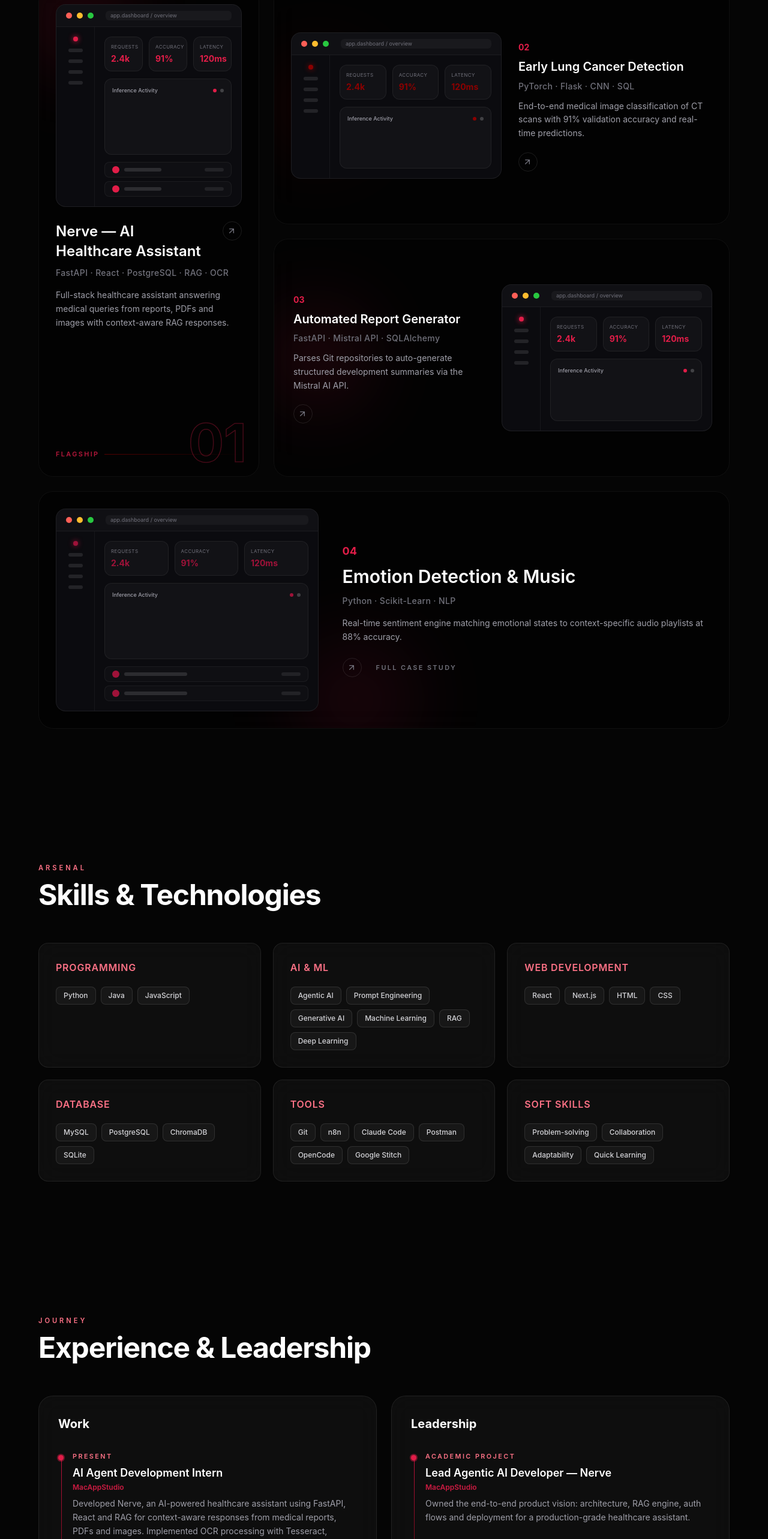
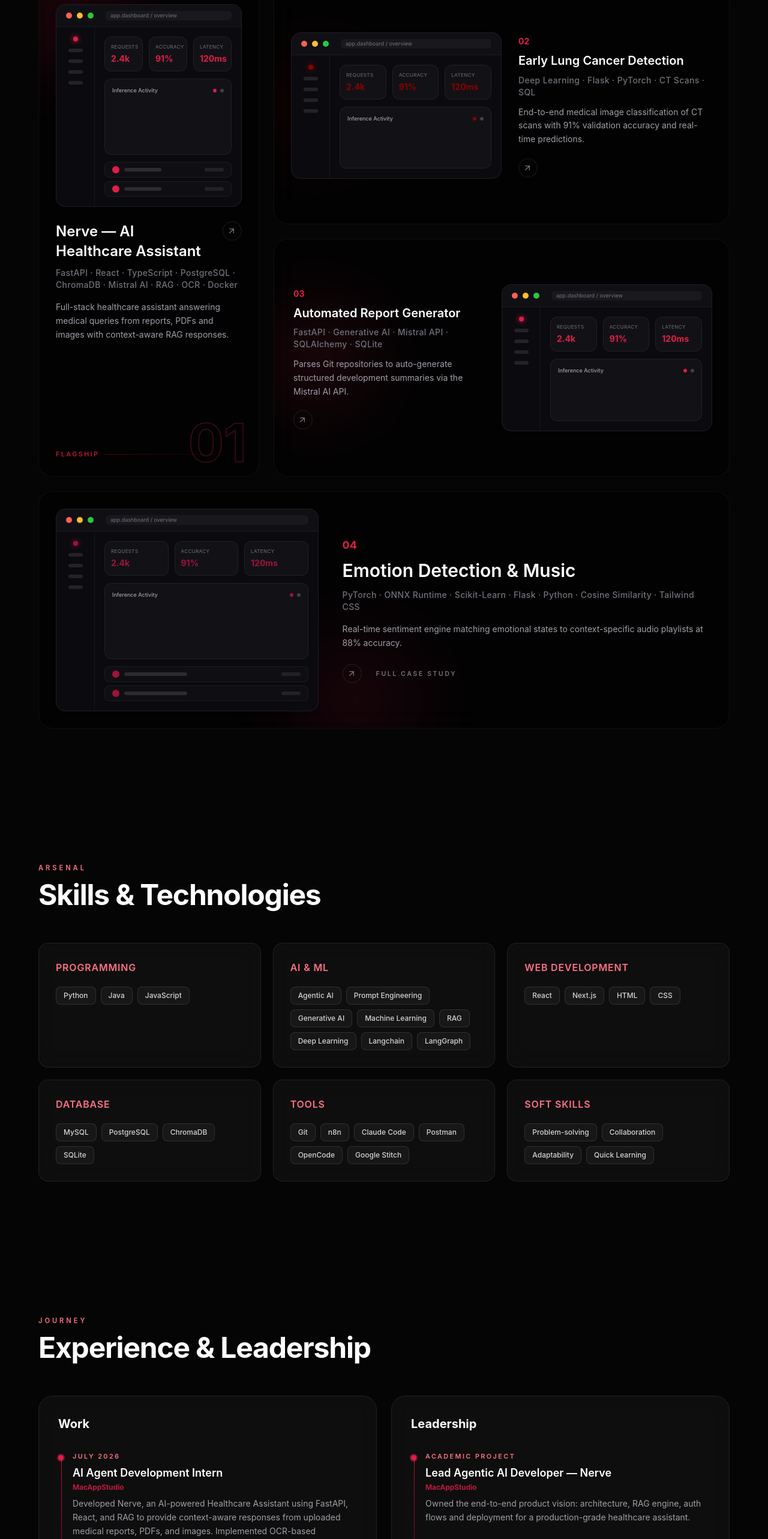
Before and after one commit to thrithick5/Tharun_Portfolio, a Next.js app: page / in a window 1280 px wide. Shown: the part 1867-4433 px from the top of the page at 60% size. Built offline with nearby package versions, Linux system fonts and the light colour scheme.

Commit message:
Update resume PDF and align portfolio content with new resume details

```diff
--- a/src/data.ts
+++ b/src/data.ts
@@ -5,7 +5,7 @@ export const portfolio = {
   tagline: "Full-Stack Developer & AI Enthusiast",
   location: "Bangalore, India",
   objective:
-    "Fourth-year B.Tech student in Information Science and Engineering with hands-on experience in Python, Generative AI, and prompt engineering. Skilled at working closely with large language models, writing clear domain-specific prompts, and evaluating model outputs with strong attention to detail. Comfortable working independently in remote, asynchronous environments, and equally adaptable to in-office settings, and eager to apply research, reasoning, and analytical skills to help improve the performance of AI systems.",
+    "Fourth-year B.Tech student in Information Science and Engineering with hands-on experience in Python, Generative AI, and prompt engineering. Skilled at working closely with large language models, writing clear domain-specific prompts, and evaluating model outputs with strong attention to detail. Comfortable working independently in remote, asynchronous environments, while remaining adaptable to in-office settings and eager to apply research, reasoning, and analytical skills to help improve the performance of AI systems.",
   contact: {
     phone: "+91-8072231360",
     email: "tharunhrithick5@gmail.com",
@@ -48,6 +48,8 @@ export const skills = [
       "Machine Learning",
       "RAG",
       "Deep Learning",
+      "Langchain",
+      "LangGraph",
     ],
   },
   {
@@ -69,7 +71,7 @@ export const projects = [
   {
     number: "01",
     title: "Nerve — AI Healthcare Assistant",
-    stack: "FastAPI · React · PostgreSQL · RAG · OCR",
+    stack: "FastAPI · React · TypeScript · PostgreSQL · ChromaDB · Mistral AI · RAG · OCR · Docker",
     accent: "#e11d48",
     description:
       "Full-stack healthcare assistant answering medical queries from reports, PDFs and images with context-aware RAG responses.",
@@ -79,7 +81,7 @@ export const projects = [
   {
     number: "02",
     title: "Early Lung Cancer Detection",
-    stack: "PyTorch · Flask · CNN · SQL",
+    stack: "Deep Learning · Flask · PyTorch · CT Scans · SQL",
     accent: "#8b0000",
     description:
       "End-to-end medical image classification of CT scans with 91% validation accuracy and real-time predictions.",
@@ -89,7 +91,7 @@ export const projects = [
   {
     number: "03",
     title: "Automated Report Generator",
-    stack: "FastAPI · Mistral API · SQLAlchemy",
+    stack: "FastAPI · Generative AI · Mistral API · SQLAlchemy · SQLite",
     accent: "#e11d48",
     description:
       "Parses Git repositories to auto-generate structured development summaries via the Mistral AI API.",
@@ -99,7 +101,7 @@ export const projects = [
   {
     number: "04",
     title: "Emotion Detection & Music",
-    stack: "Python · Scikit-Learn · NLP",
+    stack: "PyTorch · ONNX Runtime · Scikit-Learn · Flask · Python · Cosine Similarity · Tailwind CSS",
     accent: "#9f1239",
     description:
       "Real-time sentiment engine matching emotional states to context-specific audio playlists at 88% accuracy.",
@@ -110,25 +112,25 @@ export const projects = [
 
 export const workExperience = [
   {
-    period: "Present",
+    period: "July 2026",
     role: "AI Agent Development Intern",
     company: "MacAppStudio",
     description:
-      "Developed Nerve, an AI-powered healthcare assistant using FastAPI, React and RAG for context-aware responses from medical reports, PDFs and images. Implemented OCR processing with Tesseract, semantic retrieval with ChromaDB, and JWT/Google authentication with PostgreSQL-backed conversation history.",
+      "Developed Nerve, an AI-powered Healthcare Assistant using FastAPI, React, and RAG to provide context-aware responses from uploaded medical reports, PDFs, and images. Implemented OCR-based document processing with Tesseract, semantic retrieval using ChromaDB, JWT/Google authentication, and PostgreSQL-backed conversation management for secure, persistent user interactions.",
   },
   {
-    period: "3 Months",
+    period: "Sep 2025 - Nov 2025",
     role: "Artificial Intelligence Virtual Intern",
     company: "Infosys Springboard 6.0",
     description:
-      "Engineered a facial emotion recognition and personalized music recommendation pipeline in Python, optimizing SVM and NLP classifiers to 88% accuracy with structured data preprocessing pipelines.",
+      "Engineered a dual-module pipeline combining computer vision (OpenCV / CNNs) for facial expression detection and NLP classification (TF-IDF / SVM) for text sentiment analysis, achieving an aggregate classification accuracy of 88%. Structured data preprocessing pipelines for metadata normalization, improving overall music recommendation relevance metrics.",
   },
   {
-    period: "3 Months",
+    period: "Jun 2025 - Jul 2025",
     role: "Backend Development (Python)",
     company: "Hawky (Startup), Bangalore",
     description:
-      "Architected high-throughput Flask API endpoints, reducing core response latencies by 15%. Built scalable database schemas and resolved critical server bottlenecks before launch.",
+      "Architected and optimized high-throughput Flask API endpoints, reducing core application response latencies by 15%. Collaborated with startup engineers to build scalable database schemas and resolve critical server bottlenecks prior to launch.",
   },
 ];
 
```
Also changed, not shown: 1 other file (tests, documents, lock files or other folders).
